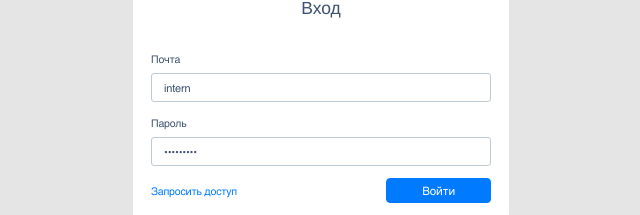
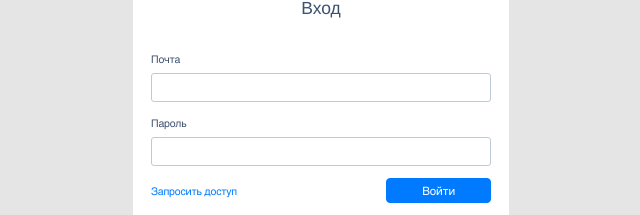
Before and after one commit to Artem-spec/carsharing-admin, a React (Create React App) app: page /#/admin in a window 1280 px wide. Shown: the part 338-553 px from the top of the page, without its empty margins (319-959 px from the left). Built offline with nearby package versions, Linux system fonts and the light colour scheme; a web font is replaced by a local one.

Commit message:
v-01 f-01 add task

```diff
--- a/src/components/Authorization/FormAuthorization/FormAuthorization.js
+++ b/src/components/Authorization/FormAuthorization/FormAuthorization.js
@@ -10,8 +10,10 @@ import { useHistory } from 'react-router';
 const FormAuthorization = () => {
     const classnames = classnamesBind.bind(styles);
     const dispatch = useDispatch();
-    const [login, setLogin] = useState('intern');
-    const [pass, setPass] = useState('intern-S!');
+    // const [login, setLogin] = useState('intern');
+    // const [pass, setPass] = useState('intern-S!');
+    const [login, setLogin] = useState('');
+    const [pass, setPass] = useState('');
     const [error, setError] = useState(false);
     const history = useHistory();
 
@@ -28,21 +30,17 @@ const FormAuthorization = () => {
                 })
                 .then((res) => res.data)
                 .catch(() => setError(true));
-            dispatch(
-                changeAuthorization(
-                    typeof response === 'object'
-                        ? {
-                              auth_success: response.refrash_token,
-                              auth_error: false,
-                          }
-                        : {
-                              auth_success: '',
-                              auth_error: true,
-                          }
-                )
-            );
-            setToken(typeof response === 'object' ? response.access_token : '');
-            history.push('/panel');
+            if (typeof response === 'object') {
+                dispatch(
+                    changeAuthorization({
+                        auth_success: response.refrash_token,
+                        auth_error: false,
+                    })
+                );
+                setToken(response.access_token);
+                history.push('/panel');
+            }
+
             return response;
         };
         post();
@@ -67,7 +65,7 @@ const FormAuthorization = () => {
                 id="login"
                 required
                 onChange={(e) => handleChangeInput(e, setLogin)}
-                defaultValue={login}
+                // defaultValue={login}
             />
             <label className={classnames('form-label')} htmlFor="password">
                 Пароль
@@ -78,7 +76,7 @@ const FormAuthorization = () => {
                 type="password"
                 required
                 onChange={(e) => handleChangeInput(e, setPass)}
-                defaultValue={pass}
+                // defaultValue={pass}
             />
             <p
                 className={classnames('error-msg', {
```
